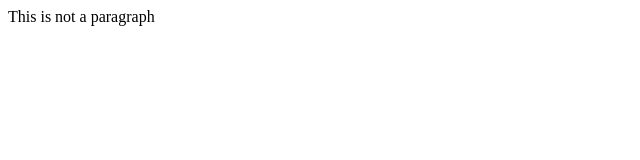
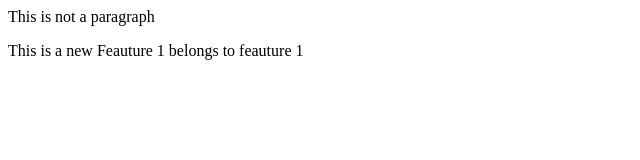
Before and after one commit to chaitu-93/gitdemo, a plain HTML site: page index.html in a window 1280 px wide. Shown: the whole page, without its empty margins (0-640 px from the left). Drawn offline with Linux system fonts and the light colour scheme.

Commit message:
added new feature1

```diff
--- a/index.html
+++ b/index.html
@@ -1 +1,2 @@
 <p>This is not a paragraph</p>
+<p>This is a new Feauture 1 belongs to feauture 1</p>
```
